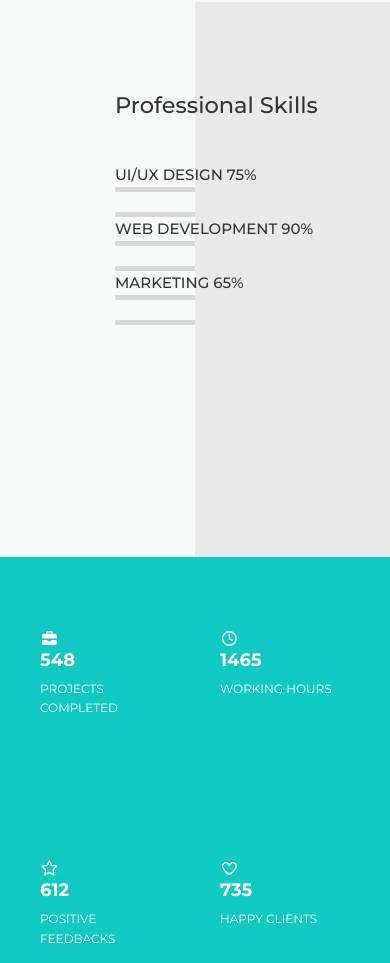
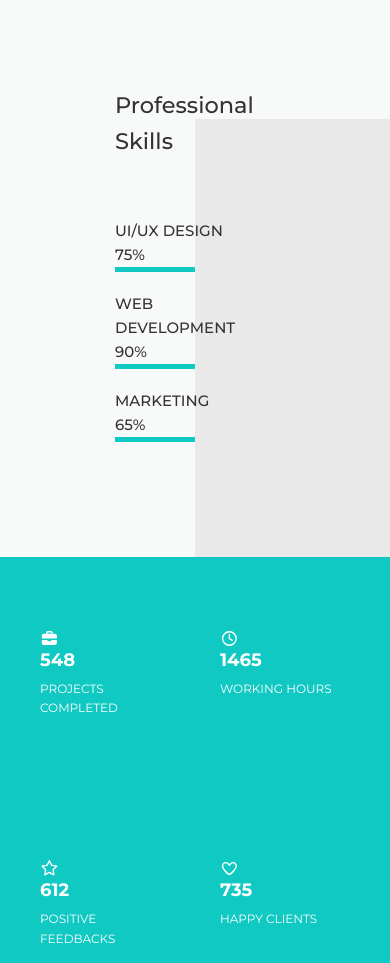
Before and after one commit to kboduck/piroll, a plain HTML site: page index.html in a window 390 px wide. Shown: the part 1108-2071 px from the top of the page. Drawn offline with Linux system fonts and the light colour scheme.

Commit message:
Block 3 adaptive

```diff
--- a/css/style.css
+++ b/css/style.css
@@ -212,6 +212,11 @@ hr {
 
 /* Skills */
 
+.skills__header {
+    padding-left: 100px;
+    width: 36%;
+}
+
 .skills__title {
     font-weight: 500;
     padding-bottom: 40px;
@@ -220,21 +225,29 @@ hr {
 .skills__item {
     font-weight: 500;
     text-transform: uppercase;
-    padding-bottom: 20px;
+    padding-top: 20px;
     border-bottom: 5px solid #d8d8d8;
+    width: 503px;
+}
+
+.skills__item--first:after {
+    width: 340px;
+}
+
+.skills__item--second:after {
+    width: 430px;
+}
+
+.skills__item--third:after {
+    width: 280px;
 }
 
 .skills__item:after {
     content: "";
     display: block;
-    width: 503px;
     height: 5px;
-    background-color: #d8d8d8;
-}
-
-
-.skills__header {
-    padding-left: 100px;
+    background-color: #10c9c3;
+    margin-bottom: -5px;
 }
 
 
@@ -541,12 +554,41 @@ hr {
     font-size: 15px;
 }
 
-@media (max-width: 620px) {
-.register {
-    padding-top: 40px;
+@media (max-width: 1260px) {
+    .skills__item {
+        width: 251px;
+    }
+    .skills__item--first:after {
+        width: 170px;
+    }
+    .skills__item--second:after {
+        width: 215px;
+    }
+    .skills__item--third:after {
+        width: 140px;
+    }
 }
 
-.skills__item:after {
-    width: 100%;
+@media (max-width: 750px) {
+    .skills__item {
+        width: 125px;
+    }
+    .skills__item--first:after {
+        width: 85px;
+    }
+    .skills__item--second:after {
+        width: 108px;
+    }
+    .skills__item--third:after {
+        width: 70px;
+    }
 }
+
+@media (max-width: 620px) {
+    .register {
+        padding-top: 40px;
+    }
+    .skills__item:after {
+        width: 100%;
+    }
 }
--- a/index.html
+++ b/index.html
@@ -60,9 +60,9 @@
         <div class="container">
             <div class="skills__header">
                 <h2 class="skills__title">Professional Skills</h2>
-                <div class="skills__item">UI/UX Design 75%</div>
-                <div class="skills__item">web development 90%</div>
-                <div class="skills__item">marketing 65%</div>
+                <div class="skills__item skills__item--first">UI/UX Design 75%</div>
+                <div class="skills__item skills__item--second">web development 90%</div>
+                <div class="skills__item skills__item--third">marketing 65%</div>
             </div>
         </div>
         <div class="card card--skills">
```
